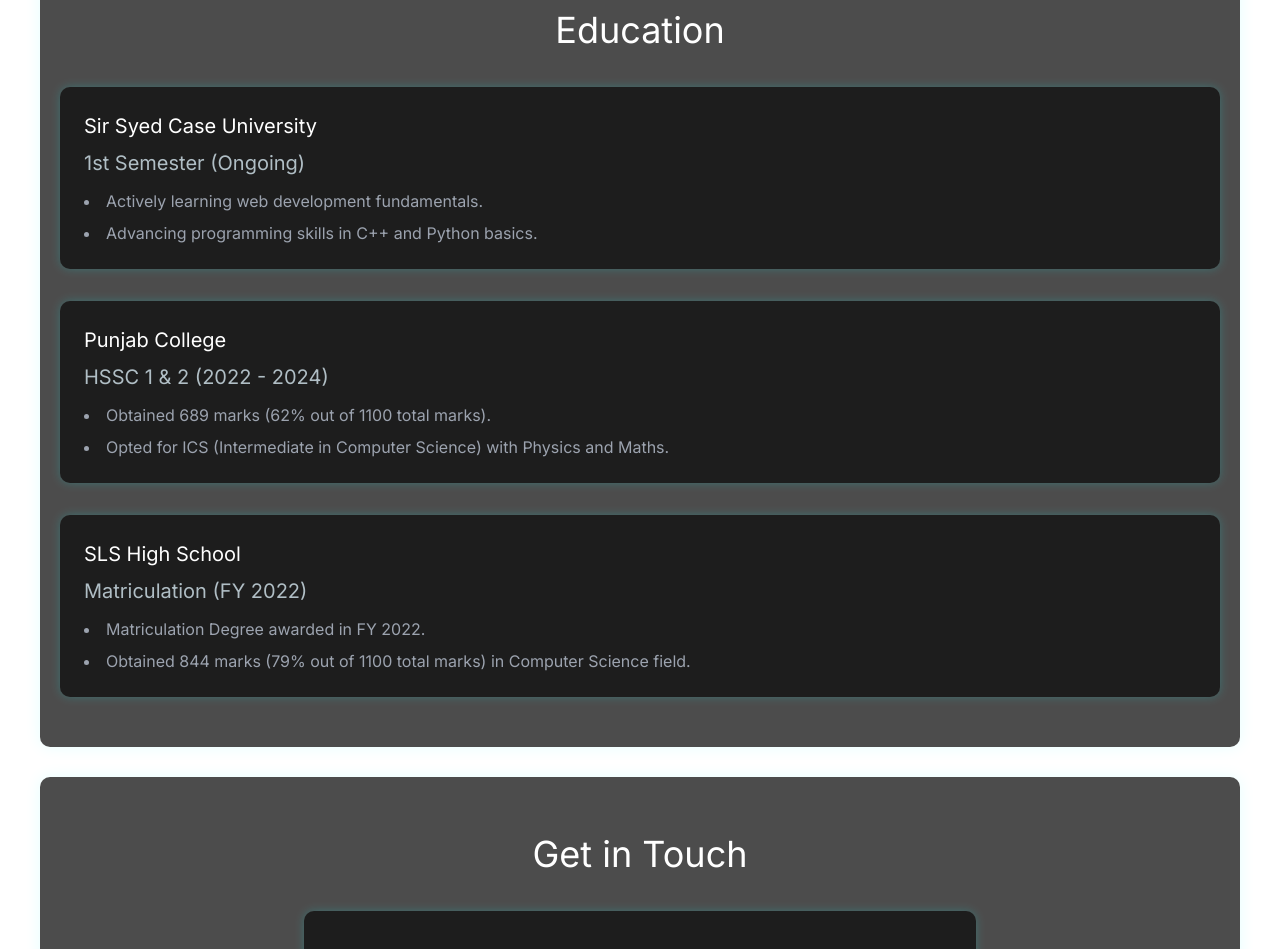
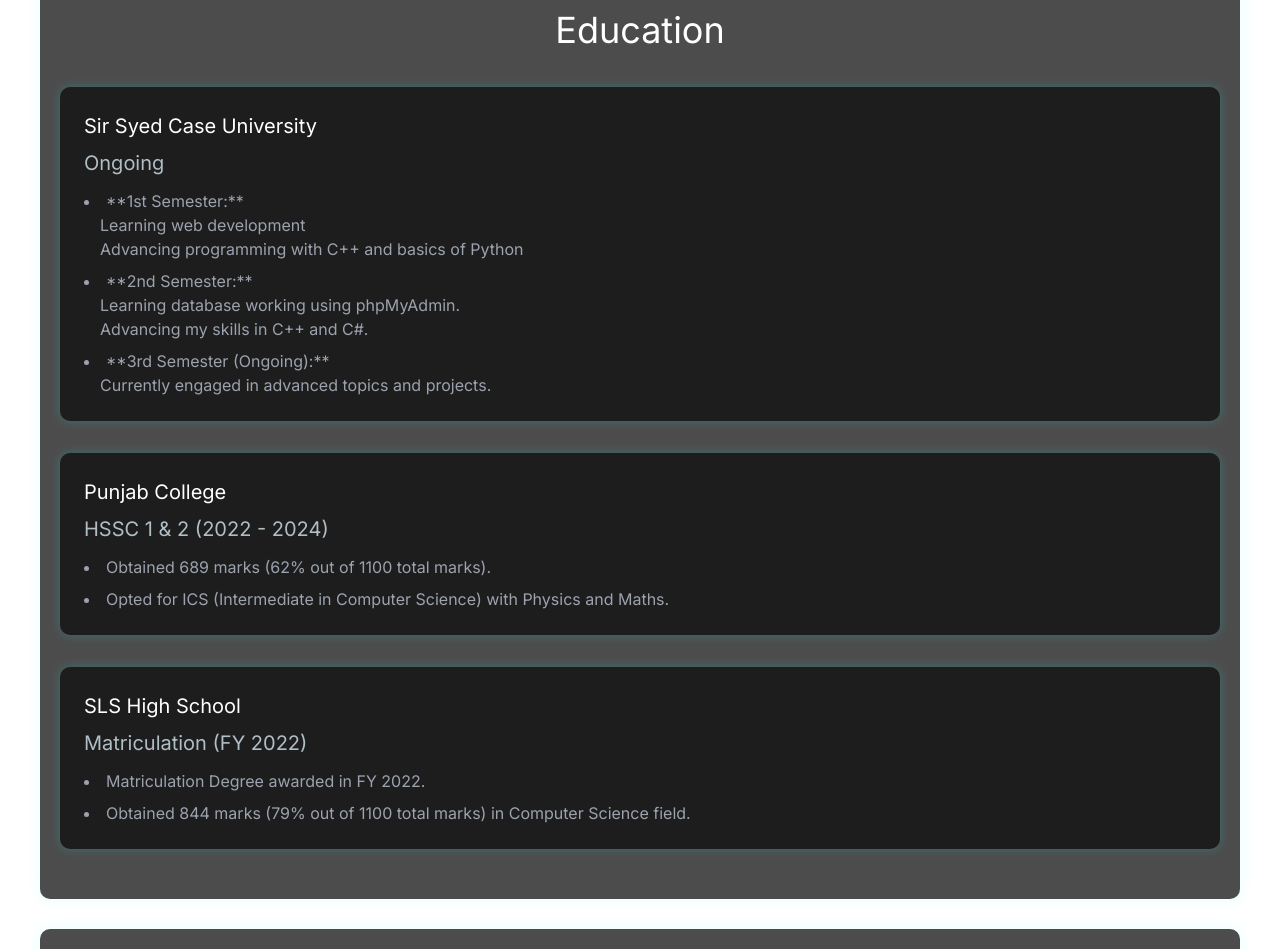
Before and after one commit to Rohaanrz05/MyPortfolio, a plain HTML site: page index.html in a window 1280 px wide. Shown: the part 3552-4501 px from the top of the page. Drawn offline with nearby package versions, Linux system fonts and the light colour scheme; a script that the page names is missing.

Commit message:
Update index.html

```diff
--- a/index.html
+++ b/index.html
@@ -407,10 +407,25 @@
             <!-- Sir Syed Case University -->
             <div class="card-background p-6">
                 <h3 class="card-heading mb-2">Sir Syed Case University</h3>
-                <p class="text-xl card-text mb-3">1st Semester (Ongoing)</p>
+                <p class="text-xl card-text mb-3">Ongoing</p>
                 <ul class="list-disc list-inside text-gray-400 space-y-2">
-                    <li>Actively learning web development fundamentals.</li>
-                    <li>Advancing programming skills in C++ and Python basics.</li>
+                    <li>**1st Semester:**
+                        <ul class="list-circle list-inside ml-4">
+                            <li>Learning web development</li>
+                            <li>Advancing programming with C++ and basics of Python</li>
+                        </ul>
+                    </li>
+                    <li>**2nd Semester:**
+                        <ul class="list-circle list-inside ml-4">
+                            <li>Learning database working using phpMyAdmin.</li>
+                            <li>Advancing my skills in C++ and C#.</li>
+                        </ul>
+                    </li>
+                    <li>**3rd Semester (Ongoing):**
+                        <ul class="list-circle list-inside ml-4">
+                            <li>Currently engaged in advanced topics and projects.</li>
+                        </ul>
+                    </li>
                 </ul>
             </div>
             <!-- Punjab College -->
```
